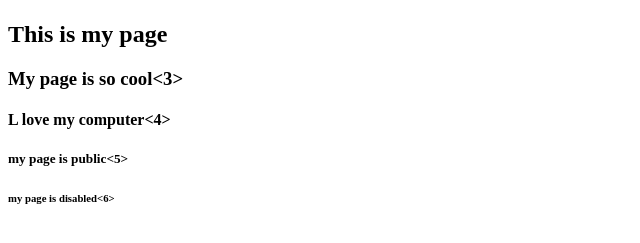
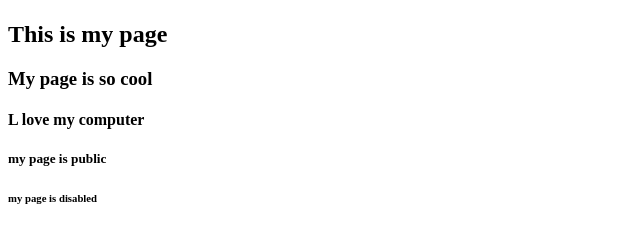
Before and after one commit to Teonitateo/sacavi, a plain HTML site: page file1.html in a window 1280 px wide. Shown: the part 59-302 px from the top of the page, without its empty margins (0-640 px from the left). Drawn offline with Linux system fonts and the light colour scheme.

Commit message:
Update file1.html

```diff
--- a/file1.html
+++ b/file1.html
@@ -8,9 +8,9 @@
 <body>
  <h1>Welcome to my page</h1>
  <h2>This is my page</h2>
- <h3>My page is so cool<3>
- <h4>L love my computer<4>
- <h5>my page is public<5>
- <h6>my page is disabled<6>
+ <h3>My page is so cool</h3>
+ <h4>L love my computer</h4>
+ <h5>my page is public</h5>
+ <h6>my page is disabled</h6>
 </body>
 </html>
```
